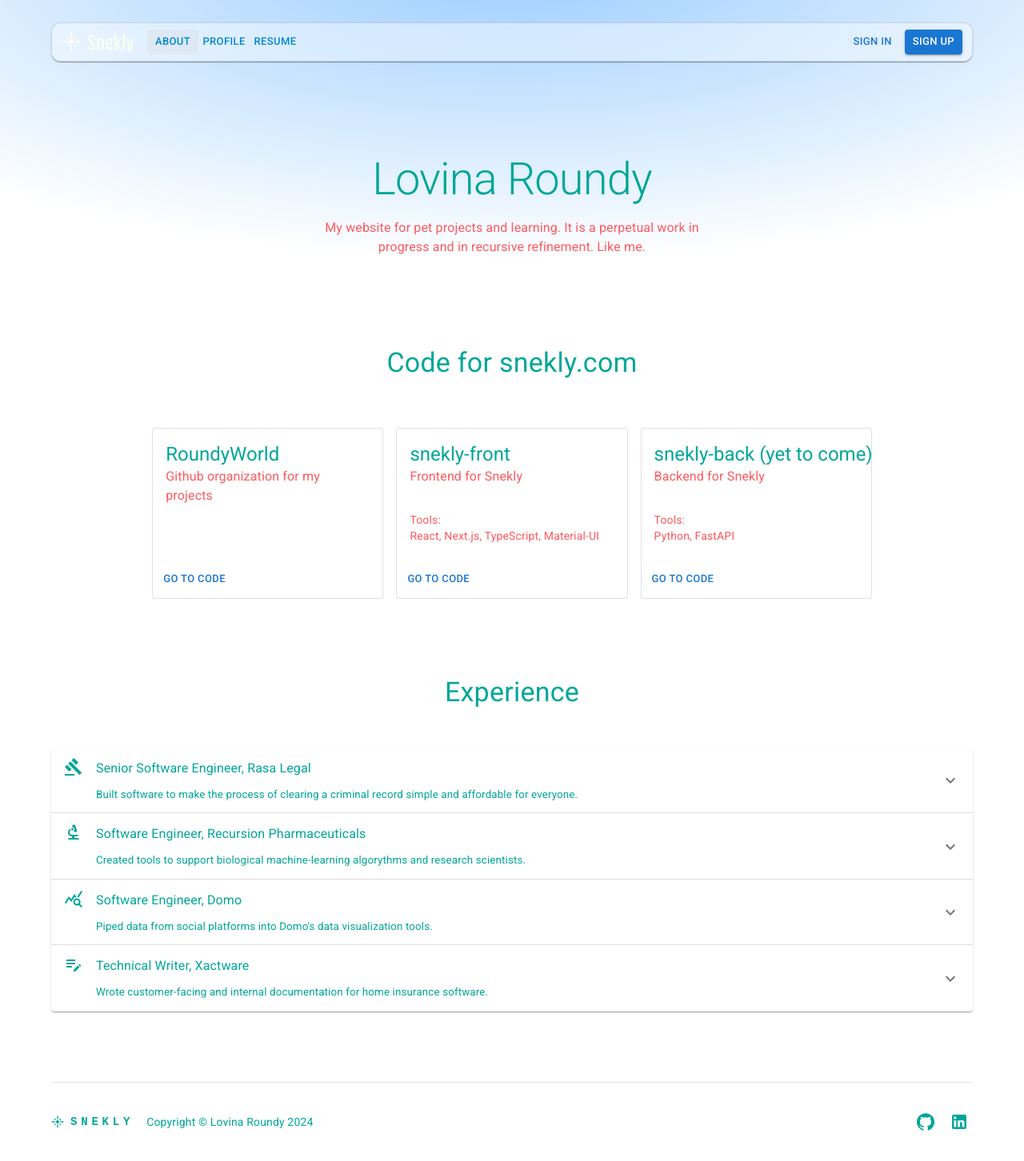
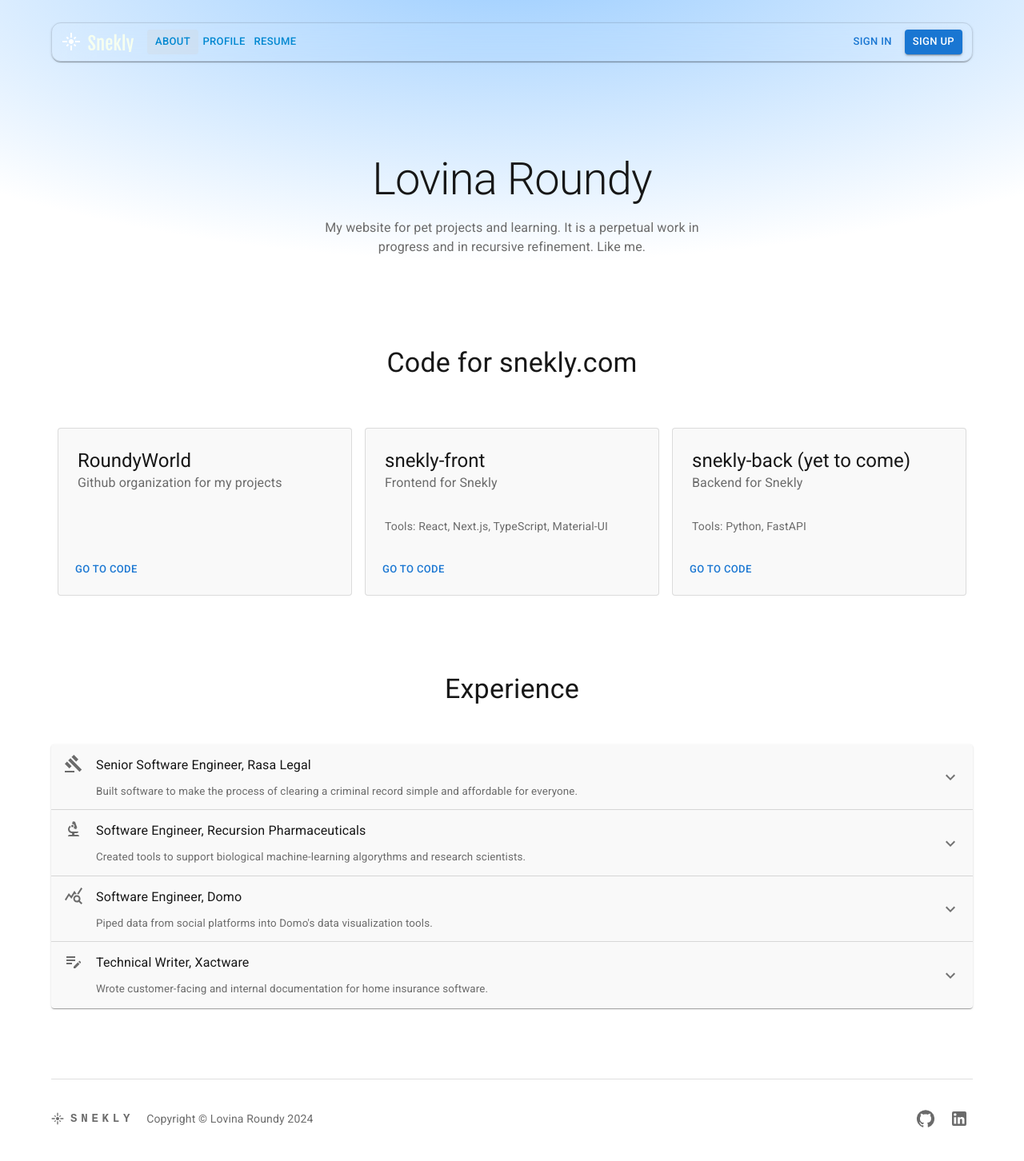
Before and after one commit to RoundyWorld/snekly-front, a Next.js app: page /resume in a window 1280 px wide. Shown: the top 1452 px of the page at 80% size. Built offline with nearby package versions, Linux system fonts and the light colour scheme; what @mui/material-nextjs would draw is missing.

Commit message:
adding custom colors and updating style of some components

```diff
--- a/src/app/globals.css
+++ b/src/app/globals.css
@@ -3,7 +3,6 @@
   --background-secondary: #f9f9f9;
   --foreground: #171717;
   --foreground-secondary: #6b6b6b;
-  --border-color: #0000001f;
   --snekly-primary: #ff5a5f;
   --snekly-secondary: #00a699;
 }
@@ -11,10 +10,9 @@
 @media (prefers-color-scheme: dark) {
   :root {
     --background: #0a0a0a;
-    --background-secondary: #f9f9f9;
+    --background-secondary: #212830;
     --foreground: #f0f6fc;
     --foreground-secondary: #9198a1;
-    --border-color: #3d444d
     --snekly-primary: #ff5a5f;
     --snekly-secondary: #00a699;
   }
--- a/src/components/AccordianSet.tsx
+++ b/src/components/AccordianSet.tsx
@@ -68,18 +68,30 @@ export default function AccordianSet({
               id={`${item.title}-header`}
             >
               <>
-                <span style={{ marginRight: "1rem" }}>{item.icon}</span>
+                <span
+                  style={{
+                    marginRight: "1rem",
+                    color: "var(--foreground-secondary)",
+                  }}
+                >
+                  {item.icon}
+                </span>
                 <Typography component="h3" variant="subtitle1">
                   {item.title}, {item.company}
-                  <br /> <sub>{item.summary}</sub>
+                  <br />{" "}
+                  <sub style={{ color: "var(--foreground-secondary)" }}>
+                    {item.summary}
+                  </sub>
                 </Typography>
               </>
             </AccordionSummary>
-            <AccordionDetails>
+            <AccordionDetails sx={{ mx: 1.5 }}>
               <Typography
                 variant="body1"
                 gutterBottom
-                sx={{ maxWidth: { sm: "100%", md: "100%" } }}
+                sx={{
+                  maxWidth: { sm: "100%", md: "100%" },
+                }}
                 component={"span"}
               >
                 <ul>
--- a/src/components/CardSet.tsx
+++ b/src/components/CardSet.tsx
@@ -29,7 +29,6 @@ export default function CardSet({ sectionTitle, content }: CardSetProps) {
         flexDirection: "column",
         alignItems: "center",
         gap: { xs: 3, sm: 6 },
-        width: "100%",
       }}
     >
       <Box
@@ -50,7 +49,7 @@ export default function CardSet({ sectionTitle, content }: CardSetProps) {
           {sectionTitle}
         </Typography>
       </Box>
-      <Grid container spacing={2}>
+      <Grid container spacing={2} sx={{ width: "100%", px: 1 }}>
         {content.map((repository, index) => (
           <Grid
             size={{ xs: 12, sm: 6, md: 4 }}
@@ -65,34 +64,29 @@ export default function CardSet({ sectionTitle, content }: CardSetProps) {
                 justifyContent: "space-between",
                 flexGrow: 1,
                 textAlign: "left",
+                padding: 1,
               }}
             >
-              <CardHeader
-                titleTypographyProps={{ noWrap: true }}
-                title={repository.title}
-                subheader={repository.description}
-                // <Link href={repository.link} target="_blank" rel="noopener">
-                //   {repository.link}
-                // </Link>
-                // }
-              />
+              <Link
+                href={repository.link}
+                target="_blank"
+                rel="noopener"
+                color="inherit"
+                underline="none"
+              >
+                <CardHeader
+                  title={repository.title}
+                  subheader={repository.description}
+                />
+              </Link>
               <CardContent>
-                {/* <Typography
-                  variant="body1"
-                  gutterBottom
-                  sx={{ color: "text.secondary" }}
-                >
-                  {repository.description}
-                </Typography> */}
                 {repository.tools && (
                   <Typography
                     variant="body2"
                     gutterBottom
                     sx={{ color: "text.secondary" }}
                   >
-                    Tools:
-                    <br />
-                    {repository.tools.join(", ")}
+                    Tools: {repository.tools.join(", ")}
                   </Typography>
                 )}
               </CardContent>
--- a/src/components/Footer.tsx
+++ b/src/components/Footer.tsx
@@ -14,6 +14,7 @@ export default function Footer() {
         alignItems: "center",
         py: { xs: 3, sm: 5 },
         textAlign: { sm: "center", md: "left" },
+        color: "text.secondary",
       }}
     >
       <Box
@@ -50,7 +51,6 @@ export default function Footer() {
           spacing={1}
           useFlexGap
           sx={{ justifyContent: "left" }}
-          // sx={{ justifyContent: 'left', color: 'text.secondary' }}
         >
           <IconButton
             color="inherit"
--- a/src/components/NavBar.tsx
+++ b/src/components/NavBar.tsx
@@ -1,44 +1,47 @@
-'use client'
+"use client";
 
-import React, { useState } from 'react';
-import { styled, alpha } from '@mui/material/styles';
-import Box from '@mui/material/Box';
-import AppBar from '@mui/material/AppBar';
-import Toolbar from '@mui/material/Toolbar';
-import Button from '@mui/material/Button';
-import IconButton from '@mui/material/IconButton';
-import Container from '@mui/material/Container';
-import Divider from '@mui/material/Divider';
-import MenuItem from '@mui/material/MenuItem';
-import Drawer from '@mui/material/Drawer';
-import MenuIcon from '@mui/icons-material/Menu';
-import CloseRoundedIcon from '@mui/icons-material/CloseRounded';
-import SneklyIcon from '@/components/SneklyIcon';
-import Link from 'next/link';
-import NextLink from 'next/link';
-
-
+import React, { useState } from "react";
+import { styled, alpha } from "@mui/material/styles";
+import Box from "@mui/material/Box";
+import AppBar from "@mui/material/AppBar";
+import Toolbar from "@mui/material/Toolbar";
+import Button from "@mui/material/Button";
+import IconButton from "@mui/material/IconButton";
+import Container from "@mui/material/Container";
+import Divider from "@mui/material/Divider";
+import MenuItem from "@mui/material/MenuItem";
+import Drawer from "@mui/material/Drawer";
+import MenuIcon from "@mui/icons-material/Menu";
+import CloseRoundedIcon from "@mui/icons-material/CloseRounded";
+import SneklyIcon from "@/components/SneklyIcon";
+import Link from "next/link";
+import NextLink from "next/link";
 
 // import ColorModeIconDropdown from '../theme/ColorModeIconDropdown';
 interface NavBarProps {
   pages: string[];
 }
 
-const StyledToolbar = styled(Toolbar)(({ theme }) => ( console.log(theme), {
-  display: 'flex',
-  alignItems: 'center',
-  justifyContent: 'space-between',
-  flexShrink: 0,
-  borderRadius: `calc(${theme.shape.borderRadius}px + 8px)`,
-  backdropFilter: 'blur(24px)',
-  border: '1px solid',
-  borderColor: theme.palette.divider,
-  backgroundColor: alpha(theme.palette.background.default, 0.4),
-  boxShadow: theme.shadows[1],
-  padding: '8px 12px',
-}));
+const StyledToolbar = styled(Toolbar)(
+  ({ theme }) => (
+    console.log(theme),
+    {
+      display: "flex",
+      alignItems: "center",
+      justifyContent: "space-between",
+      flexShrink: 0,
+      borderRadius: `calc(${theme.shape.borderRadius}px + 8px)`,
+      backdropFilter: "blur(24px)",
+      border: "1px solid",
+      borderColor: theme.palette.divider,
+      // backgroundColor: alpha(theme.palette.background.default, 0.4),
+      boxShadow: theme.shadows[1],
+      padding: "8px 12px",
+    }
+  )
+);
 
-export default function NavBar({pages}: NavBarProps) {
+export default function NavBar({ pages }: NavBarProps) {
   const [selectedPage, setSelectedPage] = useState(pages[0]);
   const [open, setOpen] = React.useState(false);
 
@@ -52,16 +55,18 @@ export default function NavBar({pages}: NavBarProps) {
       enableColorOnDark
       sx={{
         boxShadow: 0,
-        bgcolor: 'transparent',
-        backgroundImage: 'none',
-        mt: 'calc(var(--template-frame-height, 0px) + 28px)',
+        bgcolor: "transparent",
+        backgroundImage: "none",
+        mt: "calc(var(--template-frame-height, 0px) + 28px)",
       }}
     >
       <Container maxWidth="lg">
         <StyledToolbar variant="dense" disableGutters>
-          <Box sx={{ flexGrow: 1, display: 'flex', alignItems: 'center', px: 0 }}>
+          <Box
+            sx={{ flexGrow: 1, display: "flex", alignItems: "center", px: 0 }}
+          >
             <SneklyIcon />
-            <Box sx={{ display: { xs: 'none', md: 'flex' } }}>
+            <Box sx={{ display: { xs: "none", md: "flex" } }}>
               {pages.map((page) => (
                 <Button
                   key={page}
@@ -71,7 +76,12 @@ export default function NavBar({pages}: NavBarProps) {
                   size="small"
                   component={NextLink}
                   onClick={() => setSelectedPage(page)}
-                  style={{ backgroundColor: selectedPage === page ? 'rgba(211, 211, 211, 0.25)' : 'inherit' }}
+                  style={{
+                    backgroundColor:
+                      selectedPage === page
+                        ? "rgba(211, 211, 211, 0.25)"
+                        : "inherit",
+                  }}
                 >
                   {page}
                 </Button>
@@ -80,9 +90,9 @@ export default function NavBar({pages}: NavBarProps) {
           </Box>
           <Box
             sx={{
-              display: { xs: 'none', md: 'flex' },
+              display: { xs: "none", md: "flex" },
               gap: 1,
-              alignItems: 'center',
+              alignItems: "center",
             }}
           >
             <Button color="primary" variant="text" size="small">
@@ -93,7 +103,7 @@ export default function NavBar({pages}: NavBarProps) {
             </Button>
             {/* <ColorModeIconDropdown /> */}
           </Box>
-          <Box sx={{ display: { xs: 'flex', md: 'none' }, gap: 1 }}>
+          <Box sx={{ display: { xs: "flex", md: "none" }, gap: 1 }}>
             {/* <ColorModeIconDropdown size="medium" /> */}
             <IconButton aria-label="Menu button" onClick={toggleDrawer(true)}>
               <MenuIcon />
@@ -104,15 +114,15 @@ export default function NavBar({pages}: NavBarProps) {
               onClose={toggleDrawer(false)}
               PaperProps={{
                 sx: {
-                  top: 'var(--template-frame-height, 0px)',
+                  top: "var(--template-frame-height, 0px)",
                 },
               }}
             >
-              <Box sx={{ p: 2, backgroundColor: 'background.default' }}>
+              <Box sx={{ p: 2, backgroundColor: "background.default" }}>
                 <Box
                   sx={{
-                    display: 'flex',
-                    justifyContent: 'flex-end',
+                    display: "flex",
+                    justifyContent: "flex-end",
                   }}
                 >
                   <IconButton onClick={toggleDrawer(false)}>
@@ -120,7 +130,15 @@ export default function NavBar({pages}: NavBarProps) {
                   </IconButton>
                 </Box>
                 {pages.map((page) => (
-                  <MenuItem key={page} href={`/${page}`} onClick={() => {setSelectedPage(page); setOpen(false);}} component={NextLink}>
+                  <MenuItem
+                    key={page}
+                    href={`/${page}`}
+                    onClick={() => {
+                      setSelectedPage(page);
+                      setOpen(false);
+                    }}
+                    component={NextLink}
+                  >
                     {page}
                   </MenuItem>
                 ))}
--- a/src/theme.ts
+++ b/src/theme.ts
@@ -65,19 +65,25 @@ export const theme = createTheme({
   colorSchemes: {
     light: {
       palette: {
+        background: {
+          default: 'var(--background)',
+          paper: 'var(--background-secondary)',
+        },
         text:{
-          primary: 'var(--snekly-secondary)',
-          secondary: 'var(--snekly-primary)',
+          primary: 'var(--foreground)',
+          secondary: 'var(--foreground-secondary)',
         },
-        // The best part is that you can refer to the variables wherever you like 🤩
-
       },
     },
     dark: {
       palette: {
+        background: {
+          default: 'var(--background)',
+          paper: 'var(--background-secondary)',
+        },
         text:{
-          primary: 'var(--snekly-secondary)',
-          secondary: 'var(--snekly-primary)',
+          primary: 'var(--foreground)',
+          secondary: 'var(--foreground-secondary)',
         },
     },
   },
```
Also changed, not shown: src/app/layout.tsx (+1 -28 lines).
